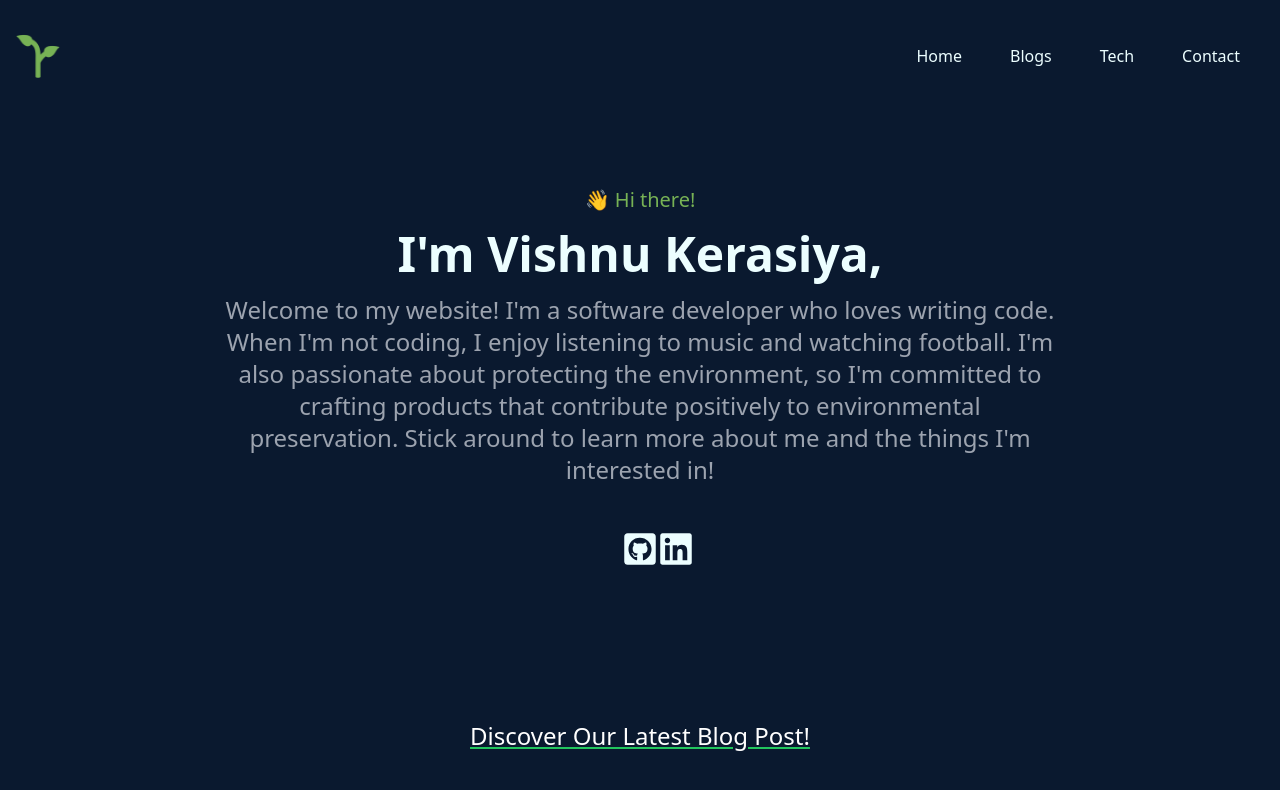
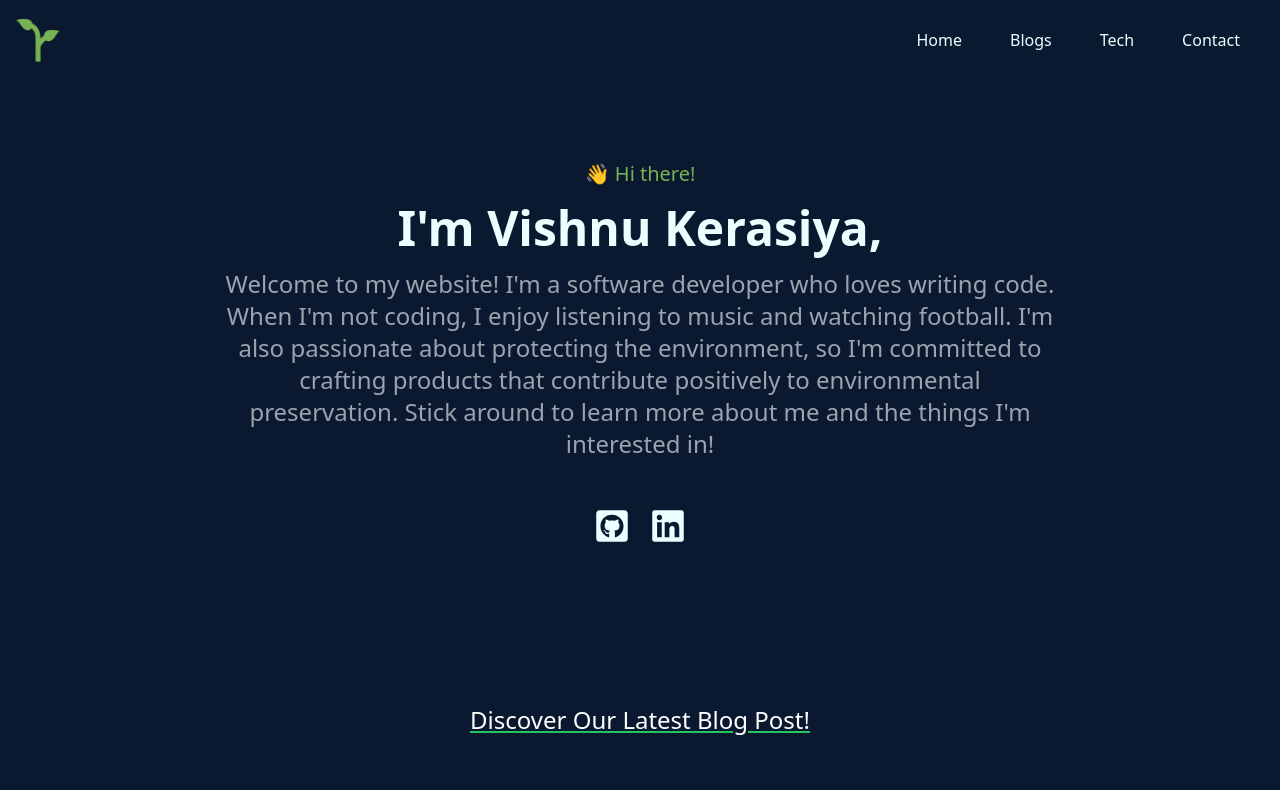
Before and after one commit to BarcaKerasiya/portfolio, a React (Vite) app: page / in a window 1280 px wide. Shown: the top 790 px of the page. Built offline with nearby package versions, Linux system fonts and the light colour scheme.

Commit message:
add space between icons

```diff
--- a/src/views/home/Home.tsx
+++ b/src/views/home/Home.tsx
@@ -6,9 +6,9 @@ const Home = () => {
     <>
       <section
         id="home"
-        className="min-h-[80vh] bg-[#0a192f] flex items-center justify-center mt-[1rem]"
+        className="min-h-[80vh] bg-[#0a192f] flex items-center justify-center "
       >
-        <div className="w-full max-w-4xl mx-auto px-8 text-center relative">
+        <div className="w-full max-w-4xl mx-auto px-8 text-center relative mt-[4rem]">
           <p className="text-[#77B255] text-xl">👋 Hi there!</p>
           <h1 className="text-3xl sm:text-4xl lg:text-5xl font-bold mt-4 animate-fadeInUp">
             I'm Vishnu Kerasiya,
@@ -21,10 +21,13 @@ const Home = () => {
             environmental preservation. Stick around to learn more about me and
             the things I'm interested in!
           </p>
-          <div className="flex justify-center absolute right-[44%] top-[115%]">
+          <br />
+          <br />
+          <div className="flex justify-center  right-[44%] top-[115%]">
             <Link to="https://github.com/BarcaKerasiya" target="_blank">
               <FaGithubSquare size={36} />
             </Link>
+            &nbsp; &nbsp; &nbsp;
             <Link
               to="https://www.linkedin.com/in/kerasiya-vishnu-0j7j1j0j/"
               target="_blank"
```
